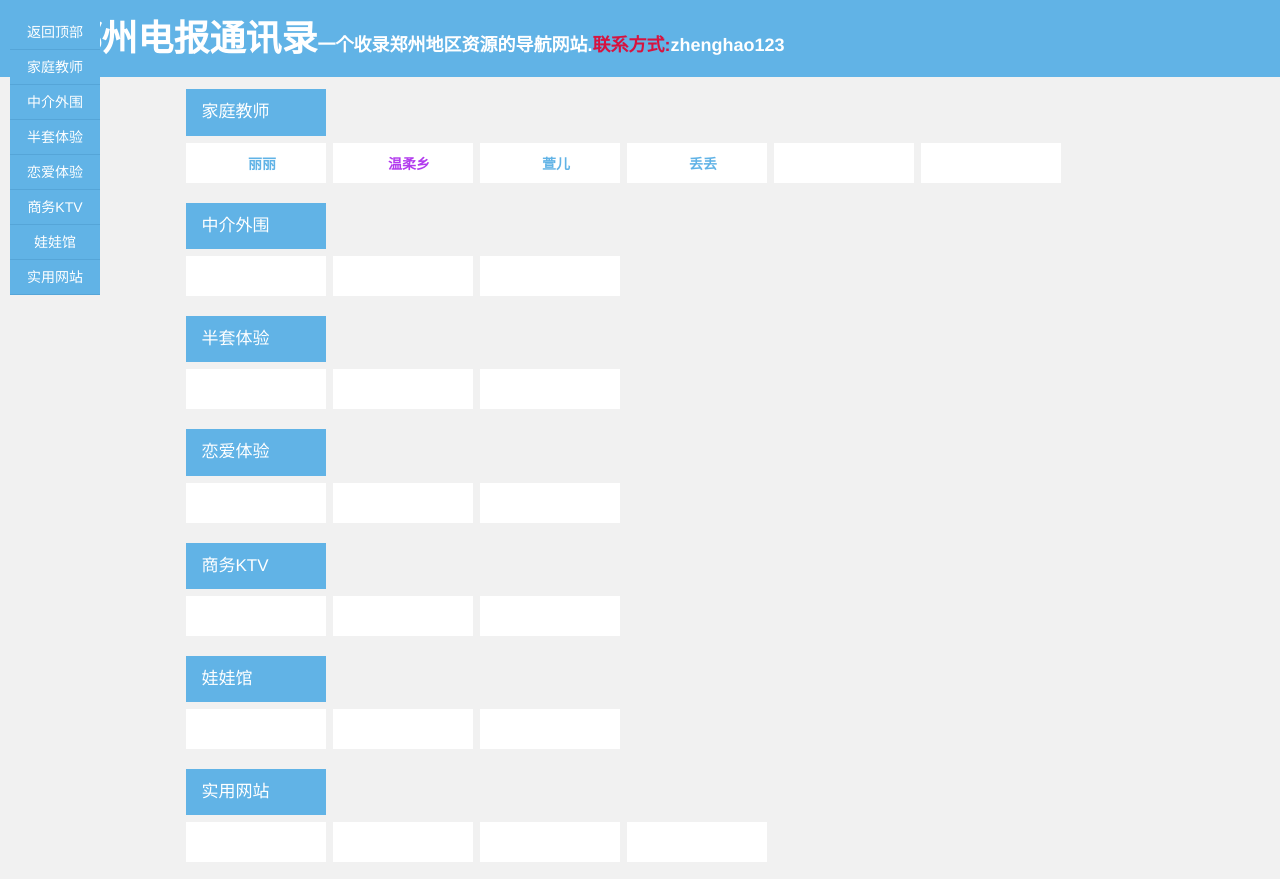
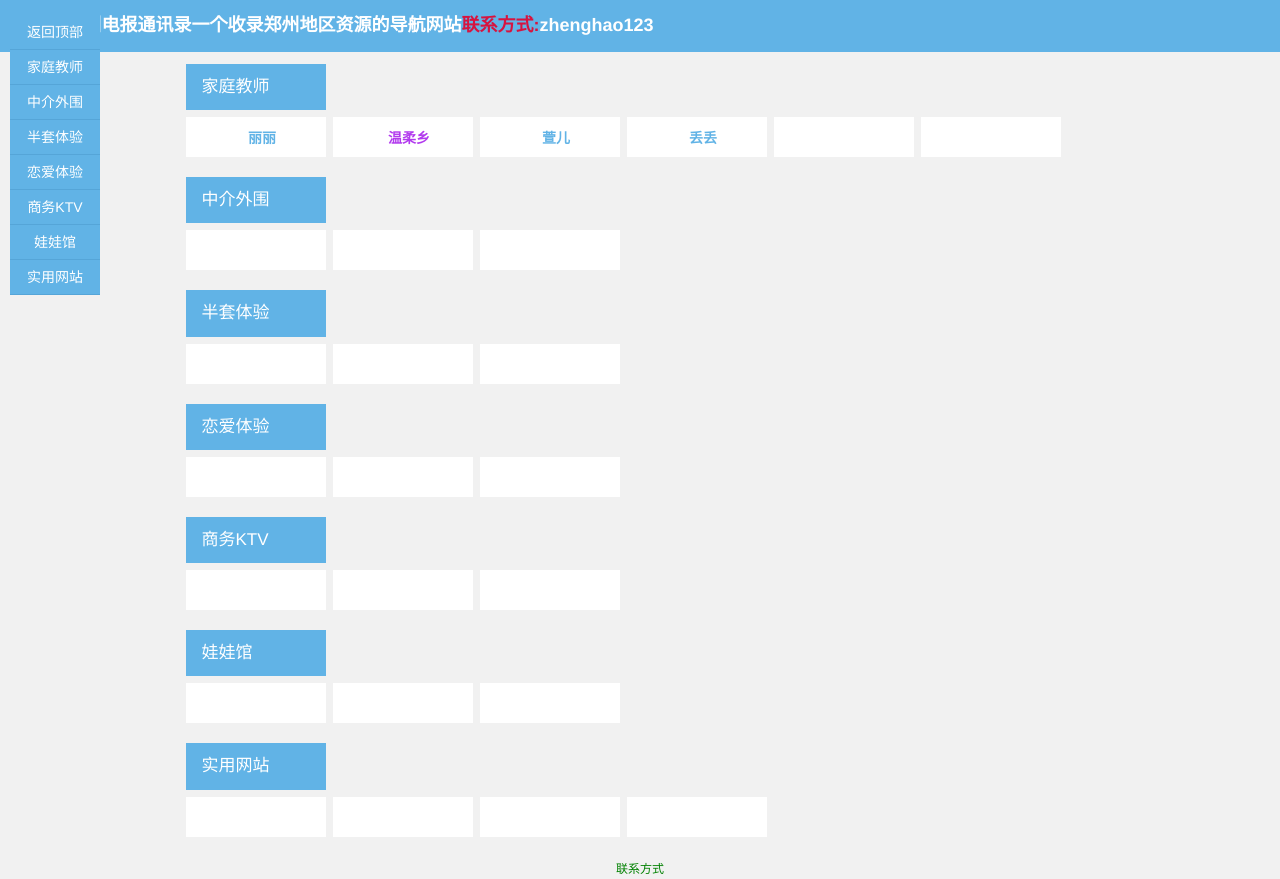
Before and after one commit to justaghost123/ghostpage, a plain HTML site: page index.html in a window 1280 px wide. Shown: the top 879 px of the page. Drawn offline with Linux system fonts and the light colour scheme.

Commit message:
Update index.html

```diff
--- a/index.html
+++ b/index.html
@@ -52,7 +52,7 @@
 <body oncontextmenu="self.event.returnValue=false;" onselectstart="return false">
 	<div class="pageheader">
 		<div class="container">
-			<h1>郑州电报通讯录<span>一个收录郑州地区资源的导航网站.</span><span class="title">联系方式:<a href="https://t.me/zhenghao1234567">zhenghao123</a> </span></h1>
+			<h1><span>郑州电报通讯录<span/><span>一个收录郑州地区资源的导航网站</span><span class="title">联系方式:<a href="https://t.me/zhenghao1234567">zhenghao123</a> </span></h1>
 		</div>
 	</div>
 	<section class="container" id="navs">
```
